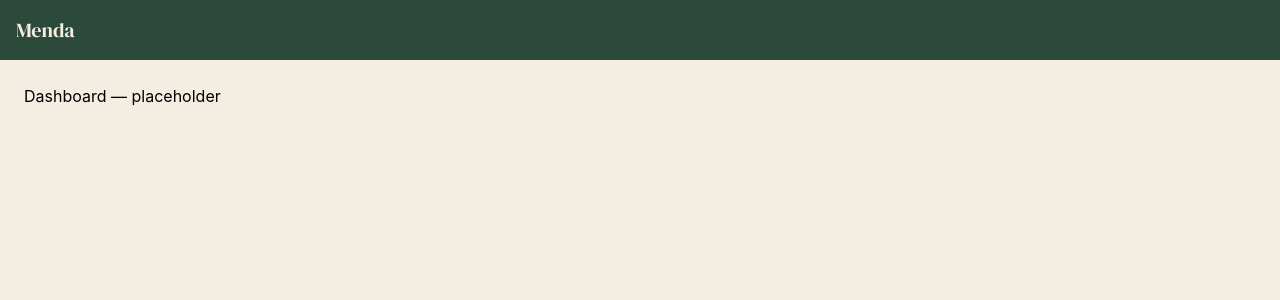
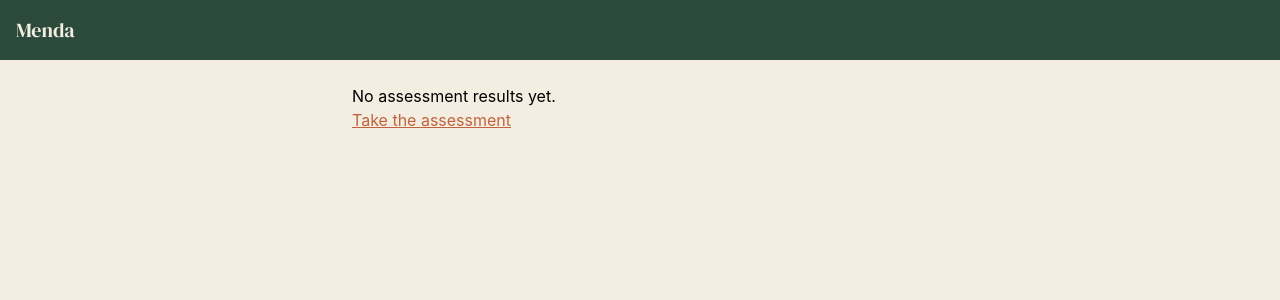
Before and after one commit to JeffKibet/menda, a React (Vite) app: page /dashboard in a window 1280 px wide. Shown: the top 300 px of the page. Built offline with nearby package versions, Linux system fonts and the light colour scheme.

Commit message:
feat: implement Dashboard component to display assessment results and navigation

```diff
--- a/src/pages/Dashboard.jsx
+++ b/src/pages/Dashboard.jsx
@@ -1,4 +1,35 @@
+import { useLocation, Link } from "react-router-dom";
+
 function Dashboard() {
-  return <p>Dashboard — placeholder</p>;
+  const location = useLocation();
+  const { score, severity } = location.state || {};
+
+  if (score === undefined) {
+    return (
+      <div className="max-w-xl mx-auto">
+        <p>No assessment results yet.</p>
+        <Link to="/assessment" className="text-terracotta underline">
+          Take the assessment
+        </Link>
+      </div>
+    );
+  }
+
+  return (
+    <div className="max-w-xl mx-auto space-y-4">
+      <h2 className="font-serif-display text-2xl text-forest">Your results</h2>
+      <p className="text-lg">
+        PHQ-9 score: <span className="font-semibold">{score}</span> / 27
+      </p>
+      <p className="text-lg">
+        Severity: <span className="font-semibold">{severity}</span>
+      </p>
+      <p>
+        This is a screening tool, not a diagnosis. Consider discussing these
+        results with a mental health professional.
+      </p>
+    </div>
+  );
 }
+
 export default Dashboard;
```
